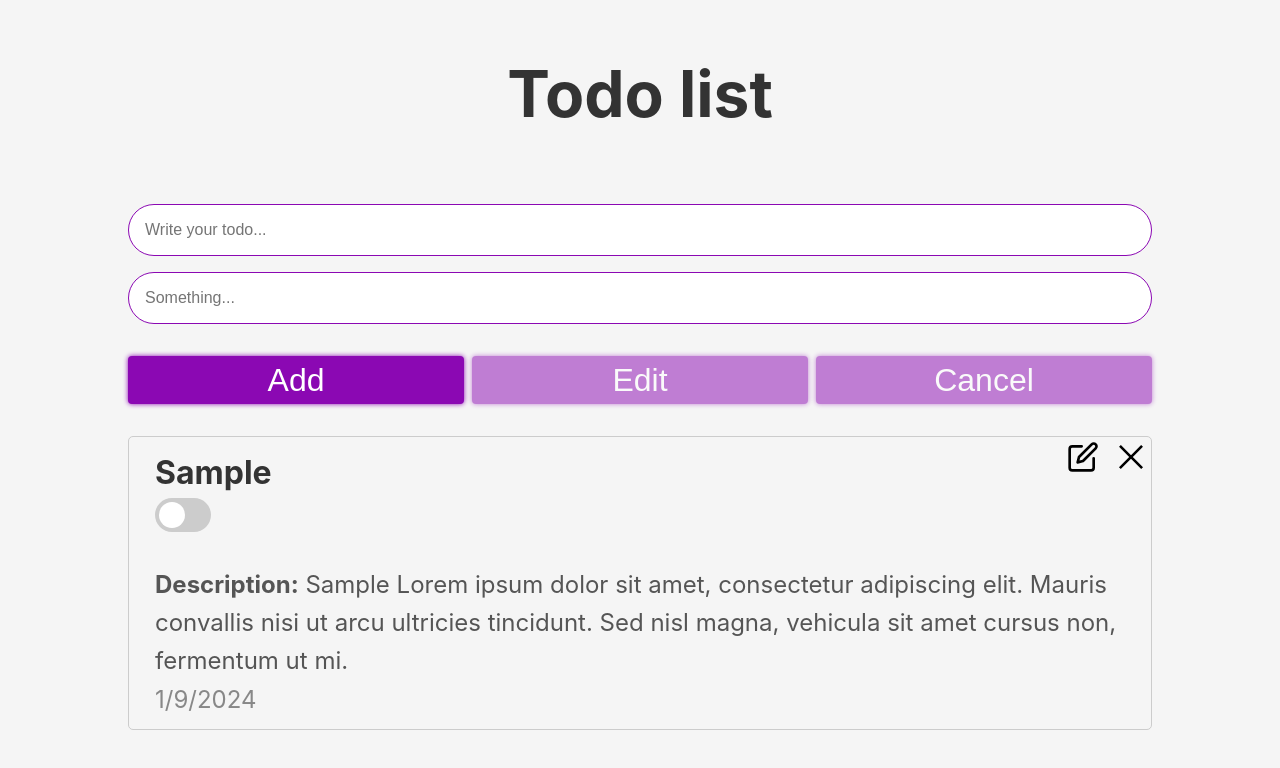
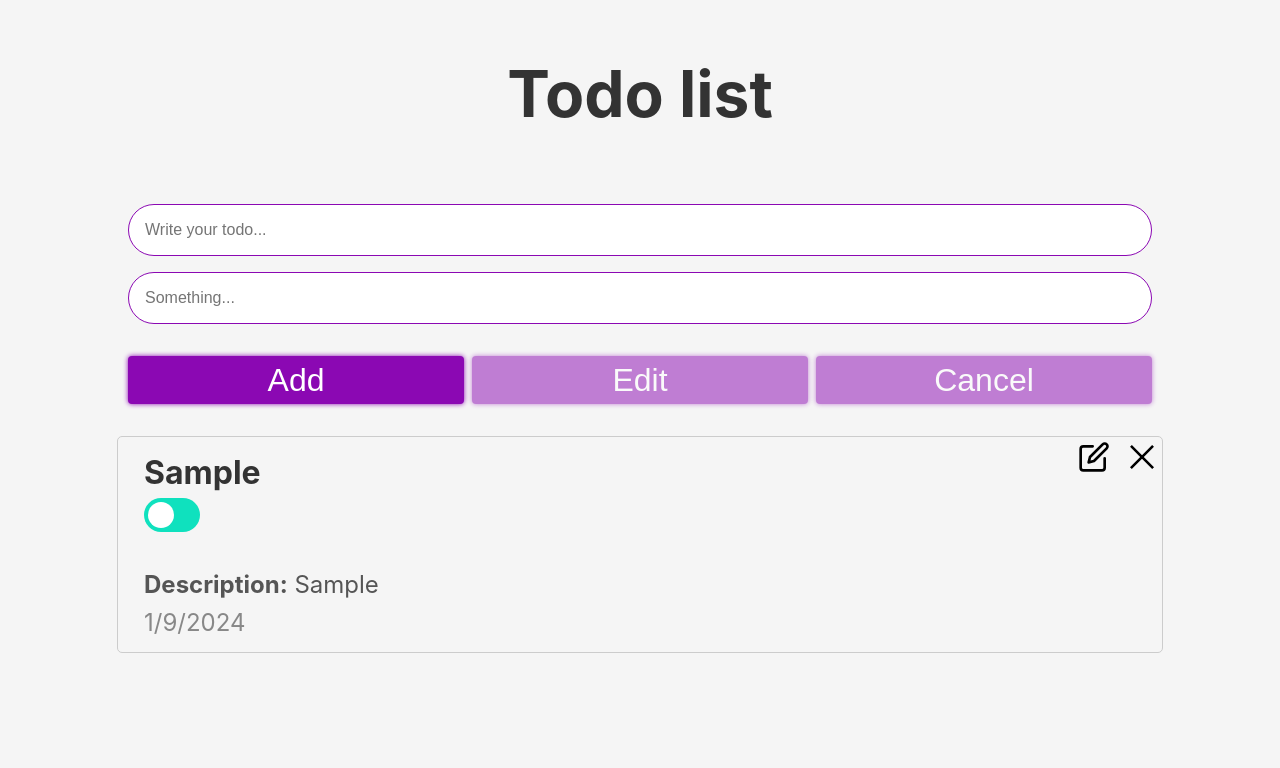
Before and after one commit to Honchar007/todo-react-redux-typescript, a React (Create React App) app: page / in a window 1280 px wide. Both pictures are taken after typing "Sample", "Sample" into the empty fields and a click on the button "Add". Shown: the top 768 px of the page. Built offline with nearby package versions, Linux system fonts and the light colour scheme.

Commit message:
opacity when checked and remove nullable description

```diff
--- a/src/app/components/TodoItem/TodoItem.scss
+++ b/src/app/components/TodoItem/TodoItem.scss
@@ -7,6 +7,7 @@
   padding: 10px;
   margin-bottom: 10px;
   border-radius: 5px;
+  width: 100%;
 
   button {
     height: 100%;
@@ -59,7 +60,7 @@
         left: 0;
         right: 0;
         bottom: 0;
-        background-color: #ccc;
+        background-color: #0fe1be;
         -webkit-transition: .4s;
         transition: .4s;
         border-radius: 34px;
--- a/src/app/components/TodoItem/TodoItem.tsx
+++ b/src/app/components/TodoItem/TodoItem.tsx
@@ -32,7 +32,7 @@ function TodoItem ({ id, checked, name, description, date }: toDo) {
   }
 
   return (
-    <div className="todo-wrapper">
+    <div className="todo-wrapper" style={{ opacity: done ? 0.7 : 1 }}>
       <div className="todo-main">
         <div className="todo-title">{name}</div>
         <label className="switch">
@@ -43,9 +43,9 @@ function TodoItem ({ id, checked, name, description, date }: toDo) {
           />
           <span className="slider round"></span>
         </label>
-        <div className="todo-desc">
-          <strong>Description:</strong> {description} Lorem ipsum dolor sit amet, consectetur adipiscing elit. Mauris convallis nisi ut arcu ultricies tincidunt. Sed nisl magna, vehicula sit amet cursus non, fermentum ut mi.
-        </div>
+        {description && <div className="todo-desc">
+          <strong>Description:</strong> {description}
+        </div>}
         <div className="todo-date">
           {new Date(date as string).toLocaleDateString()}
         </div>
@@ -53,13 +53,11 @@ function TodoItem ({ id, checked, name, description, date }: toDo) {
       <div className="close">
         <div
           onClick={handleEdit}
-          className=""
         >
           <img src={edit} alt="edit" />
         </div>
         <div
           onClick={handleRemove}
-          className=""
         >
           <img src={close} alt="close" />
         </div>
```
